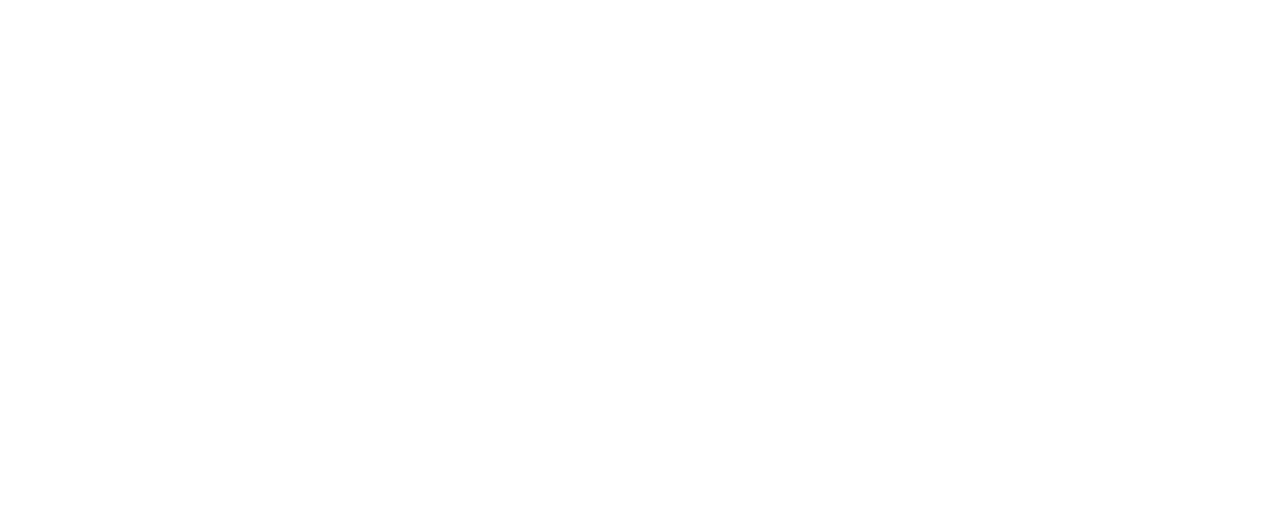
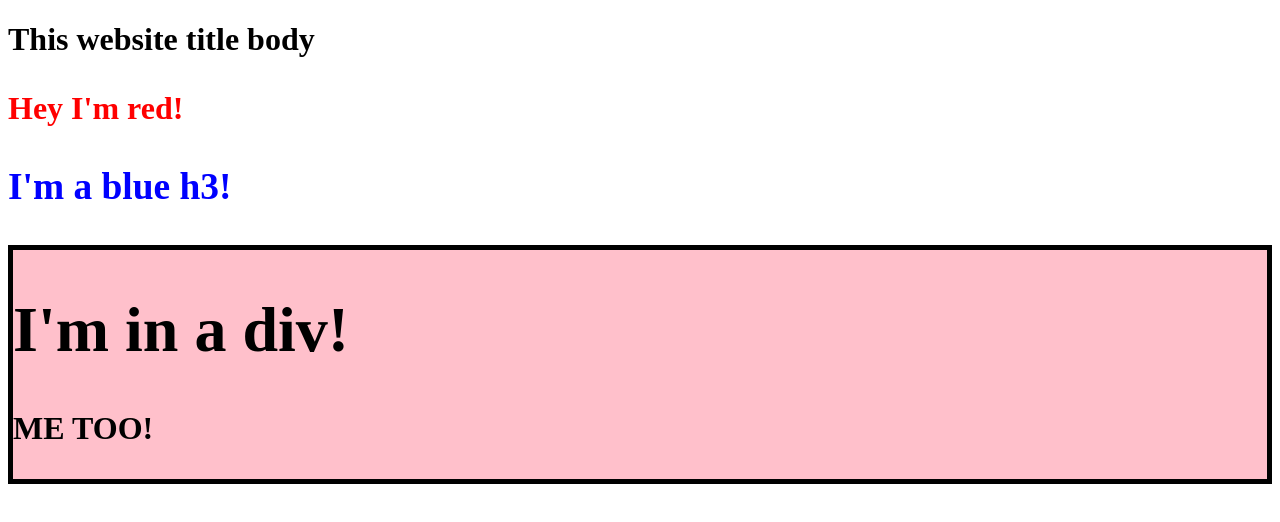
Before and after one commit to VesperVanity/javascript-exercises-personal, a website: page js_test/index.html in a window 1280 px wide. Drawn offline with Linux system fonts and the light colour scheme.

Commit message:
Complete js selectors, styles, DOM exercise

```diff
--- a/js_test/index.html
+++ b/js_test/index.html
@@ -6,6 +6,6 @@
         <title>This website title</title>
     </head>
     <body>
-
+        <h1 class="main-header">This website title body</h1>
     </body>
 </html>
--- a/js_test/script.js
+++ b/js_test/script.js
@@ -0,0 +1,26 @@
+
+const mainHeader = document.querySelector(".main-header");
+
+const redText = document.createElement("p");
+const blueHeader = document.createElement("h3");
+const container = document.createElement("div");
+
+const containerHeader = document.createElement("h1");
+const containerText = document.createElement("p");
+container.append(containerHeader, containerText);
+
+redText.textContent = "Hey I'm red!";
+redText.style.color = "red";
+
+blueHeader.textContent = "I'm a blue h3!";
+blueHeader.style.color = "blue";
+
+container.style.border = "thick solid black";
+container.style.backgroundColor = "pink";
+
+containerHeader.textContent = "I'm in a div!";
+containerText.textContent = "ME TOO!";
+
+mainHeader.appendChild(redText);
+mainHeader.appendChild(blueHeader);
+mainHeader.appendChild(container);
```
